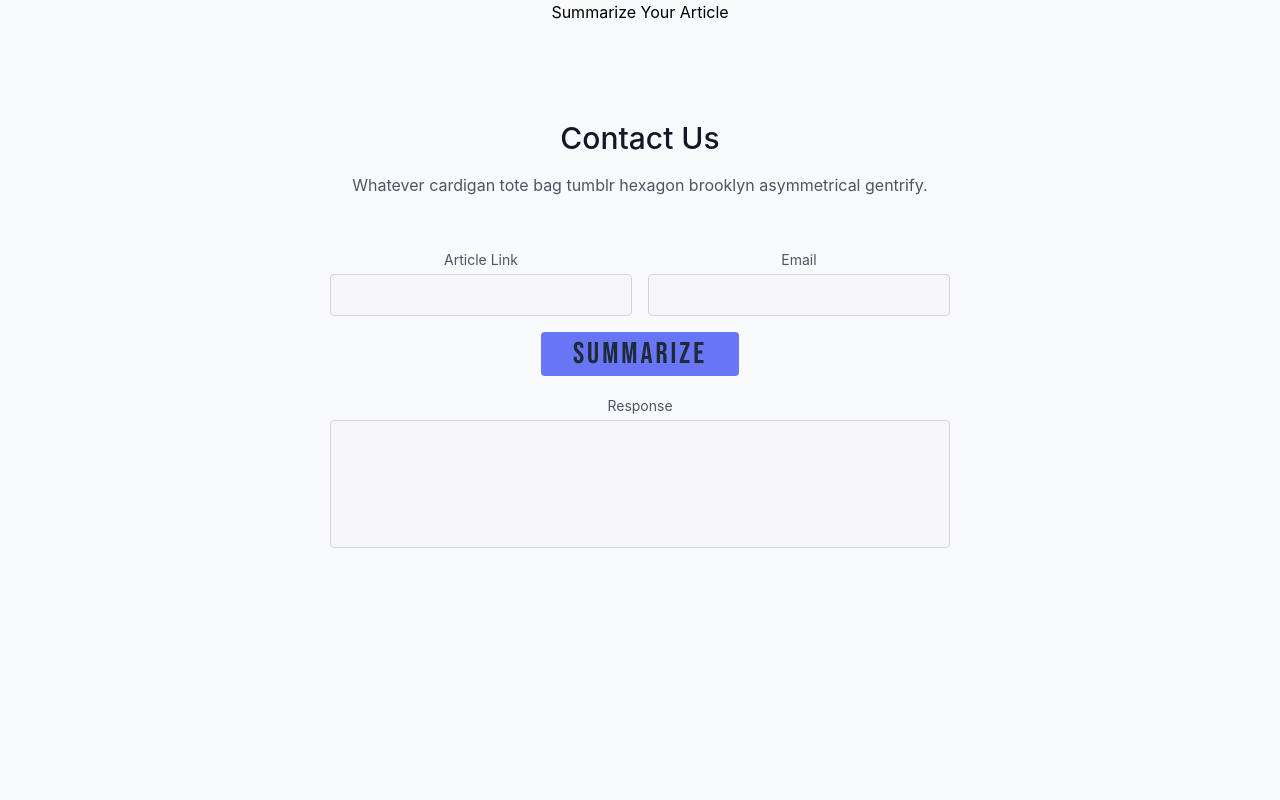
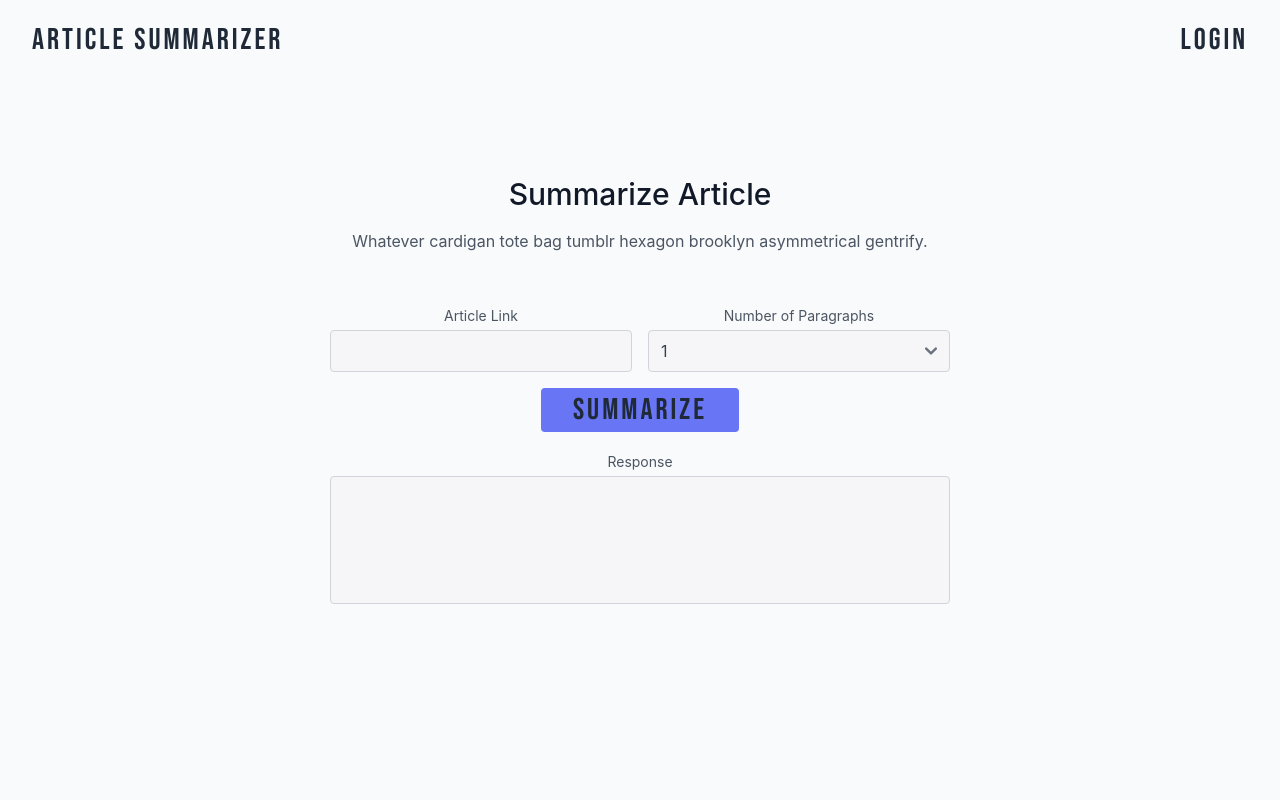
Before and after one commit to derekhongg/article-summarizer, a React (Create React App) app in the folder client/: page /summarize in a window 1280 px wide. Shown: the top 800 px of the page. Built offline with nearby package versions, Linux system fonts and the light colour scheme; the HTML template or start-up script is replaced by a standard one.

Commit message:
minor fixes

```diff
--- a/client/src/App.js
+++ b/client/src/App.js
@@ -11,16 +11,17 @@ function App() {
     <div className="App bg-gray-50 animate-reveal">
       <BrowserRouter>
         <Routes>
-          <Route path="/" element={<Nav/>}>
+          <Route path="/" element={<Nav />}>
             <Route index={true} element={<Home />} />
-            <Route path="/signup" element={<Register/>}/>
+            <Route path="/signup" element={<Register />} />
 
             {/* for future article summaries */}
             {/* <Route path="article/*" element={<Shop />} /> */}
+            <Route path="/login" element={<Login />} />
+            <Route path="/register" element={<Register />} />
+            <Route path="/summarize" element={<Summarize />} />
           </Route>
-          <Route path="/login" element={<Login/>}/>
-          <Route path="/register" element={<Register/>}/>
-          <Route path="/summarize" element={<Summarize/>}/>
+
         </Routes>
       </BrowserRouter>
     </div>
--- a/client/src/components/Header/header.component.jsx
+++ b/client/src/components/Header/header.component.jsx
@@ -7,7 +7,7 @@ const Header = () => {
     <div className='header'>
       <div>
         <h2 className='title'>Summarize with AI ...</h2>
-        <h3 className='span'>Mem is the world's first AI-powered workspace that's personalized to you. Amplify your creativity, automate the mundane, and stay organized automatically.</h3>
+        <h3 className='span'>Summarize Any Article To Your Specifications With Our Article Summarizer</h3>
         <button className='button'>
             Join for Free
         </button>
--- a/client/src/components/Login/login.component.jsx
+++ b/client/src/components/Login/login.component.jsx
@@ -136,7 +136,6 @@ function Login() {
             }}
             className="hover"
           >
-            <a href="/">Learn more about SumIt-Ai</a>
           </div>
         </div>
       </section>
--- a/client/src/components/Slider/slider.css
+++ b/client/src/components/Slider/slider.css
@@ -5,7 +5,7 @@
 .scrolling-image {
   background-repeat: repeat-x !important;
   width: 23040px;
-  animation: slide 60s linear infinite;
+  animation: slide 70s linear infinite;
   object-fit: cover;
   height: 80px;
   background-size: contain;
--- a/client/src/components/Summarize/Summarize.js
+++ b/client/src/components/Summarize/Summarize.js
@@ -3,15 +3,15 @@ import { useNavigate } from "react-router-dom";
 import axios from "axios";
 
 function Summarize() {
+
+
+
     return (
         <div>
-            <h1>
-                Summarize Your Article
-            </h1>
             <section class="text-gray-600 body-font relative">
                 <div class="container px-5 py-24 mx-auto">
                     <div class="flex flex-col text-center w-full mb-12">
-                        <h1 class="sm:text-3xl text-2xl font-medium title-font mb-4 text-gray-900">Contact Us</h1>
+                        <h1 class="sm:text-3xl text-2xl font-medium title-font mb-4 text-gray-900">Summarize Article</h1>
                         <p class="lg:w-2/3 mx-auto leading-relaxed text-base">Whatever cardigan tote bag tumblr hexagon brooklyn asymmetrical gentrify.</p>
                     </div>
                     <div class="lg:w-1/2 md:w-2/3 mx-auto">
@@ -24,8 +24,13 @@ function Summarize() {
                             </div>
                             <div class="p-2 w-1/2">
                                 <div class="relative">
-                                    <label for="email" class="leading-7 text-sm text-gray-600">Email</label>
-                                    <input type="email" id="email" name="email" class="w-full bg-gray-100 bg-opacity-50 rounded border border-gray-300 focus:border-indigo-500 focus:bg-white focus:ring-2 focus:ring-indigo-200 text-base outline-none text-gray-700 py-1 px-3 leading-8 transition-colors duration-200 ease-in-out"/>
+                                    <label for="paragraphs" class="leading-7 text-sm text-gray-600">Number of Paragraphs</label>
+                                    <select id="paragraphs" name="paragraphs" class="w-full bg-gray-100 bg-opacity-50 rounded border border-gray-300 focus:border-indigo-500 focus:bg-white focus:ring-2 focus:ring-indigo-200 text-base outline-none text-gray-700 py-1 px-3 leading-8 transition-colors duration-200 ease-in-out">
+                                        <option value="1">1</option>
+                                        <option value="2">2</option>
+                                        <option value="3">3</option>
+                                        <option value="4">4</option>
+                                    </select>
                                 </div>
                             </div>
                             <div class="p-2 w-full">
```
